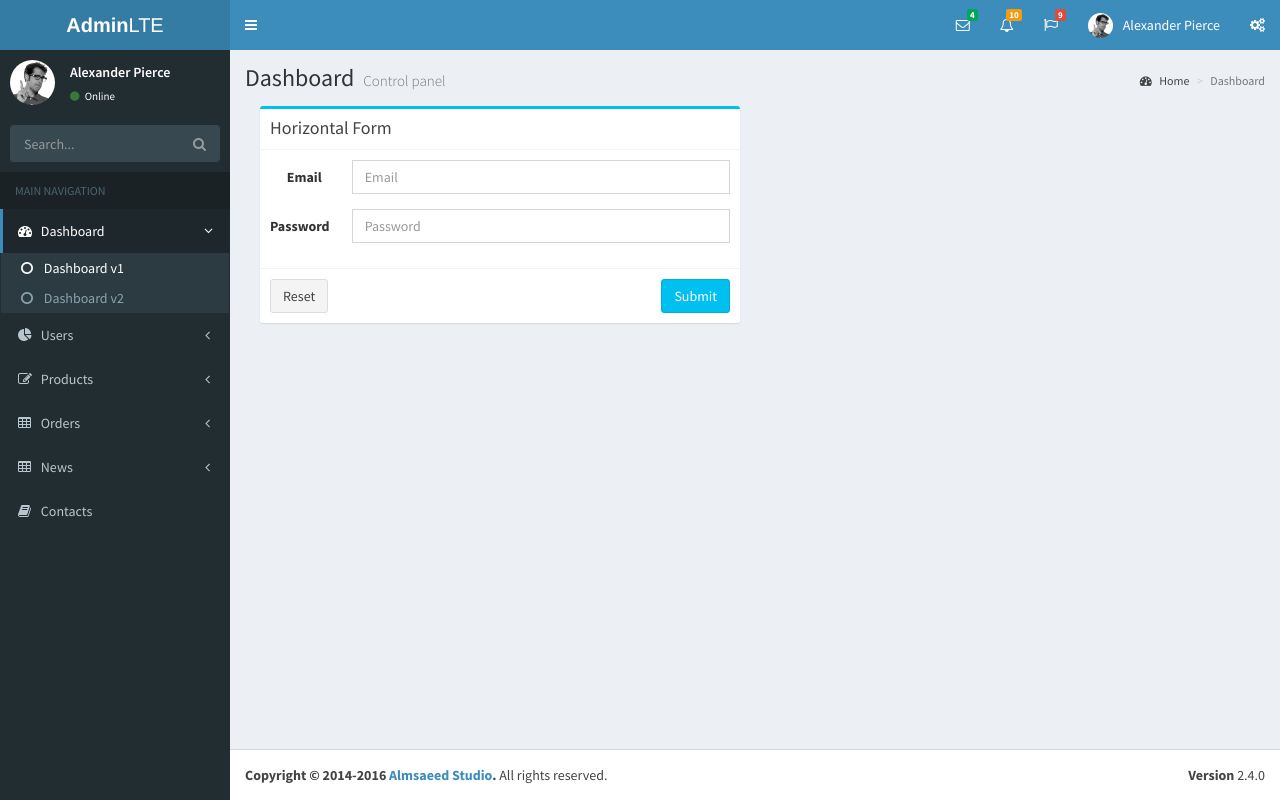
After one commit to niit-php34/ci, a CodeIgniter app: page /ci/admin/users/add in a window 1280 px wide. The commit adds this page. Run offline with CodeIgniter, Linux system fonts and the light colour scheme.

Commit message:
- add view for admin/users/

```diff
--- a/application/controllers/admin/users.php
+++ b/application/controllers/admin/users.php
@@ -0,0 +1,21 @@
+<?php
+  /**
+   *
+   */
+class Users extends MY_Controller
+{
+
+    function __construct()
+    {
+        parent::__construct();
+    }
+
+    public function index()
+    {
+    }
+
+    public function add()
+    {
+        parent::_render_backend_view('backend/users/add', null);
+    }
+}
--- /dev/null
+++ b/application/views/backend/users/add.php
@@ -0,0 +1,37 @@
+<div class="col-md-6">
+  <!-- Horizontal Form -->
+  <div class="box box-info">
+    <div class="box-header with-border">
+      <h3 class="box-title">Horizontal Form</h3>
+    </div>
+    <!-- /.box-header -->
+    <!-- form start -->
+    <form class="form-horizontal">
+      <div class="box-body">
+        <div class="form-group">
+          <label for="inputEmail3" class="col-sm-2 control-label">Email</label>
+
+          <div class="col-sm-10">
+            <input type="email" class="form-control" id="inputEmail3" placeholder="Email">
+          </div>
+        </div>
+        <div class="form-group">
+          <label for="inputPassword3" class="col-sm-2 control-label">Password</label>
+
+          <div class="col-sm-10">
+            <input type="password" class="form-control" id="inputPassword3" placeholder="Password">
+          </div>
+        </div>
+
+      </div>
+      <!-- /.box-body -->
+      <div class="box-footer">
+        <button type="submit" class="btn btn-default">Reset</button>
+        <button type="submit" class="btn btn-info pull-right">Submit</button>
+      </div>
+      <!-- /.box-footer -->
+    </form>
+  </div>
+
+  <!-- /.box -->
+</div>
--- a/application/views/layouts/backend.php
+++ b/application/views/layouts/backend.php
@@ -346,7 +346,7 @@
 
         <ul class="treeview-menu">
           <li><a href="pages/charts/chartjs.html"><i class="fa fa-circle-o"></i> List Users</a></li>
-          <li><a href="pages/charts/morris.html"><i class="fa fa-circle-o"></i> Add New User</a></li>
+          <li><a href="<?php echo base_url() ?>admin/users/add"><i class="fa fa-circle-o"></i> Add New User</a></li>
         </ul>
       </li>
 
```
Also changed, not shown: application/models/user_model.php (deleted, +0 -37 lines), application/models/users_model.php (added, +71 -0 lines), application/views/backend/users/edit.php (added), application/views/backend/users/index.php (added).
